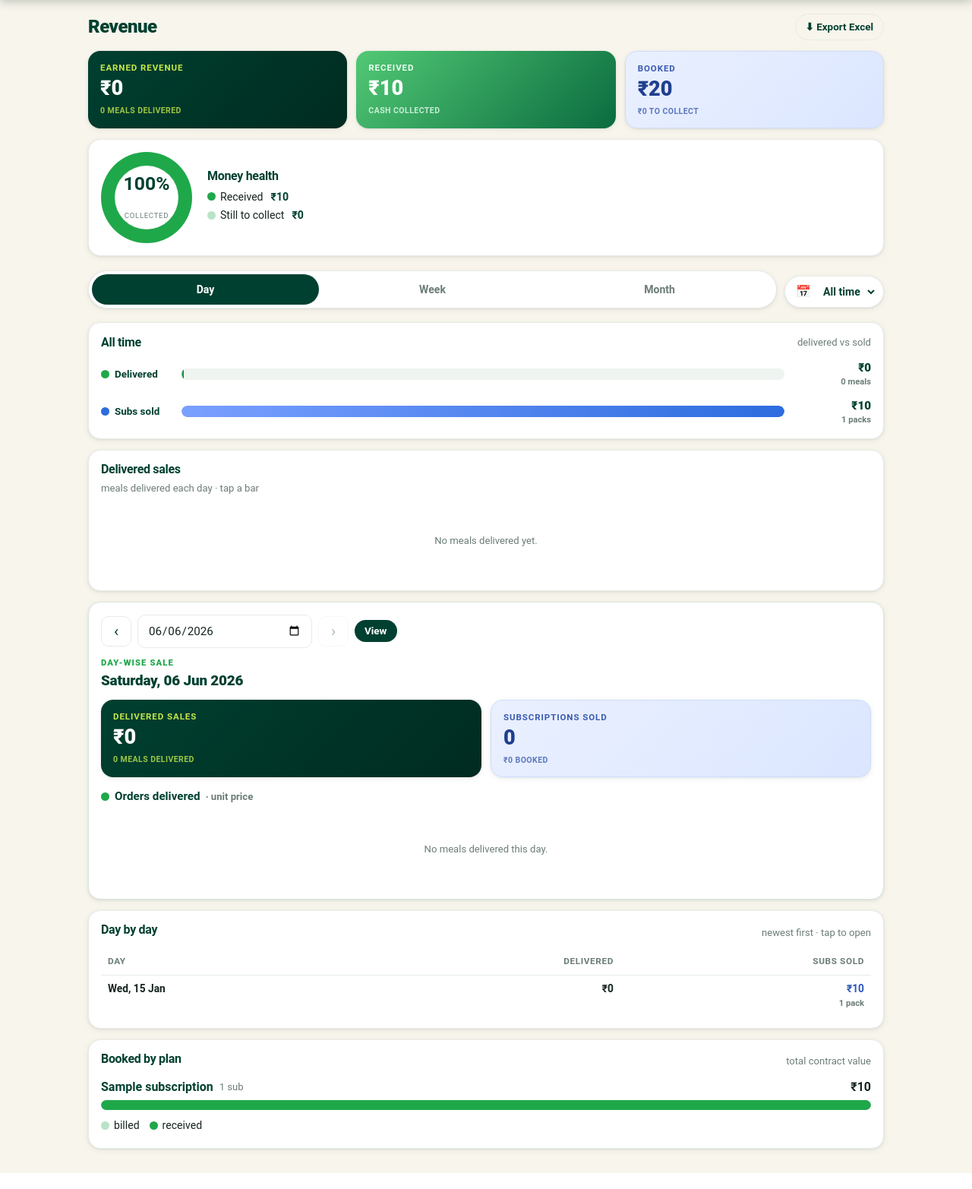
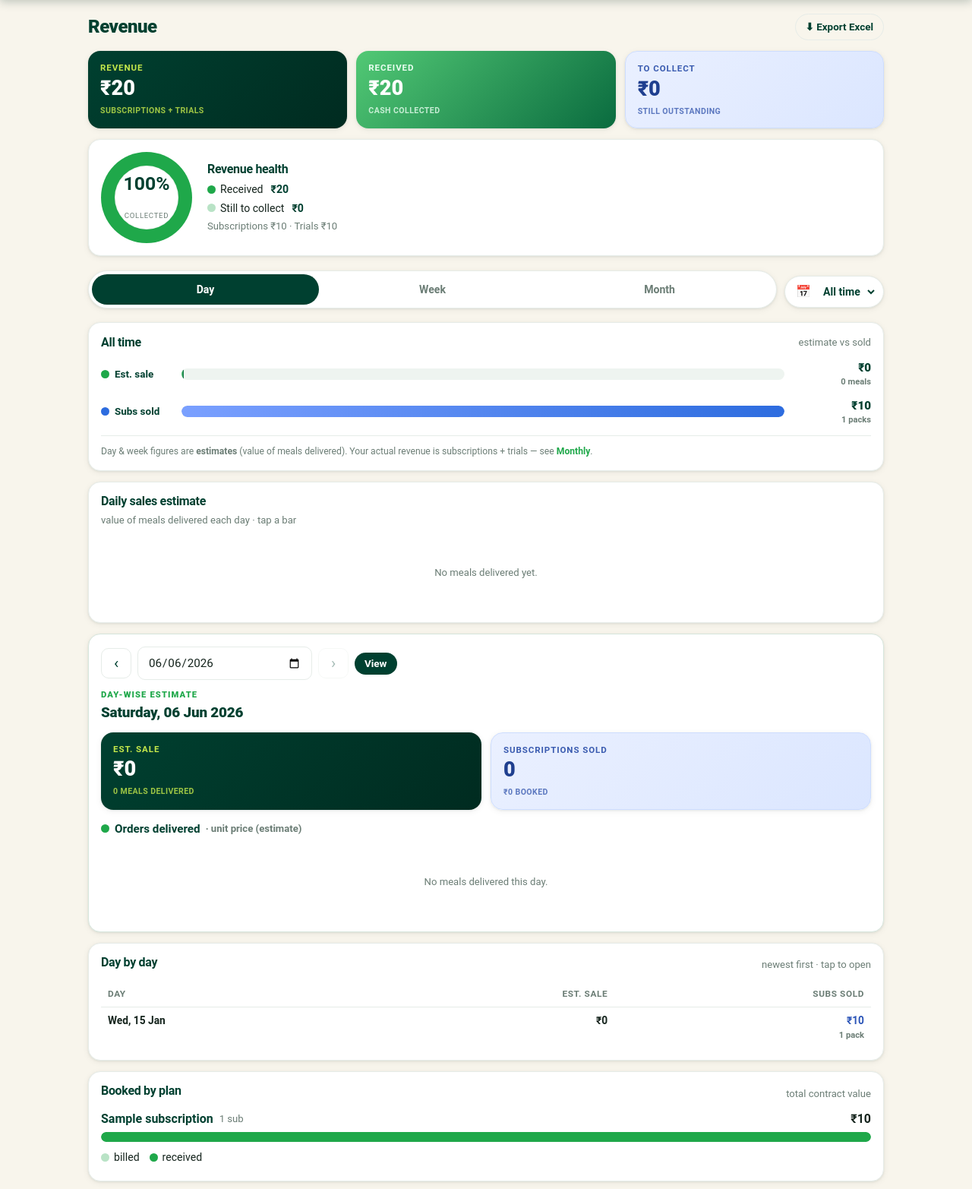
Before and after one commit to balaji2082/oggainz-os, a Flask app: page /revenue in a window 1280 px wide. Shown: the part 57-1622 px from the top of the page at 76% size. Before the commit the page ends 1601 px from the top, so only its background shows below. Run offline with Flask 3, Linux system fonts and the light colour scheme; tables that the repository leaves empty hold one stand-in row (values such as "Sample post").

Commit message:
Fix revenue model: Revenue = subscriptions + trials; day/week are estimates
- Headline + Monthly now show ACTUAL revenue = subscriptions sold + trial sales
  (core.monthly_revenue(); reconciles exactly to the all-time total).
- headline_stats adds trial_received / received_all / pending_all so "Received"
  and "To collect" count trials too; collection % is revenue-based.
- Hero tiles: Revenue (subs + trials), Received, To collect.
- Month view: chart + table show revenue (Subs / Trials / Revenue / Growth),
  growth computed on revenue.
- Day & week views are clearly labelled SALES ESTIMATES (value of meals
  delivered), with a note pointing to Monthly for actual revenue. Estimate vs
  subscriptions-sold comparison kept for context.

Co-Authored-By: Claude Opus 4.8 <noreply@anthropic.com>

```diff
--- a/app.py
+++ b/app.py
@@ -742,14 +742,16 @@ def revenue():
         scope = "all"
 
     stats = core.headline_stats(c)
-    _, _, earned = core.daily_view(c)                # all-time earned → hero tile
+    monthly_rev = core.monthly_revenue(c)            # ACTUAL revenue (subs + trials) by month
+    _, _, earned = core.daily_view(c)                # all-time delivered ESTIMATE (day/week only)
     by_plan = c.execute(
         "SELECT plan_name, COUNT(*) n, COALESCE(SUM(total_amount),0) amt, "
         "       COALESCE(SUM(amount_received),0) recv "
         "FROM subscriptions GROUP BY plan_name ORDER BY amt DESC").fetchall()
-    collected = (stats["received"] / stats["sales"] * 100) if stats["sales"] else 0
+    # Collection rate against true revenue (subscriptions + trials).
+    collected = (stats["received_all"] / stats["overall"] * 100) if stats["overall"] else 0
     this_month = core.month_label_iso()
-    cur = next((m for m in months if m["month"] == this_month), None)
+    cur = next((m for m in monthly_rev if m["month"] == this_month), None)
 
     # Month-scoped data for the charts + tables (day & week views honour the scope).
     days, _, earned_scope = core.daily_view(c, limit=999, month=scope)
@@ -783,7 +785,7 @@ def revenue():
                            subs_months=subs_months, subs_map=subs_map,
                            subs_week_map=subs_week_map, subs_month_map=subs_month_map,
                            focus=focus, scope=scope, month_opts=month_opts, summary=summary,
-                           day_table=day_table, week_table=week_table)
+                           day_table=day_table, week_table=week_table, monthly_rev=monthly_rev)
 
 
 # ---------------------------------------------------------------------------
--- a/static/css/style.css
+++ b/static/css/style.css
@@ -596,6 +596,9 @@ tr.rowlink:hover{background:var(--cream)}
 .cmp-v{flex:0 0 auto; text-align:right; font-weight:800; color:var(--forest); font-size:.95rem;
   min-width:104px; font-variant-numeric:tabular-nums}
 .cmp-v small{display:block; font-weight:600; color:var(--muted); font-size:.7rem}
+.cmp-note{margin-top:12px; padding-top:11px; border-top:1px solid var(--line); font-size:.76rem;
+  color:var(--muted); line-height:1.5}
+.cmp-note a{color:var(--lime); font-weight:700}
 
 /* Selected bar + anchor columns in the charts */
 .daychart a.col{cursor:pointer; text-decoration:none}
--- a/templates/revenue.html
+++ b/templates/revenue.html
@@ -4,22 +4,22 @@
 <div class="page-head"><h1>Revenue</h1><span class="spacer"></span>
   <a class="btn btn-ghost btn-sm" href="{{ url_for('export') }}">⬇ Export Excel</a></div>
 
-<!-- All-time headline tiles -->
+<!-- All-time revenue tiles (Revenue = subscriptions + trials sold) -->
 <div class="tiles tiles-3" style="margin-bottom:14px">
   <div class="tile dark tile-hero">
-    <div class="k">Earned revenue</div>
-    <div class="v">{{ earned.overall|inr }}</div>
-    <div class="tap" style="color:var(--lime-e)">{{ earned.delivered }} meals delivered</div>
+    <div class="k">Revenue</div>
+    <div class="v">{{ stats.overall|inr }}</div>
+    <div class="tap" style="color:var(--lime-e)">subscriptions + trials</div>
   </div>
   <div class="tile accent">
     <div class="k">Received</div>
-    <div class="v">{{ stats.received|inr }}</div>
+    <div class="v">{{ stats.received_all|inr }}</div>
     <div class="tap" style="color:#eafff1">cash collected</div>
   </div>
   <div class="tile tile-book">
-    <div class="k">Booked</div>
-    <div class="v">{{ stats.overall|inr }}</div>
-    <div class="tap">{{ stats.pending_amt|inr }} to collect</div>
+    <div class="k">To collect</div>
+    <div class="v">{{ stats.pending_all|inr }}</div>
+    <div class="tap">still outstanding</div>
   </div>
 </div>
 
@@ -29,20 +29,21 @@
     <div class="donut-hole"><b>{{ collected|round(0,'floor')|int }}%</b><span>collected</span></div>
   </div>
   <div class="insight-body">
-    <h3 style="margin:0 0 8px">Money health</h3>
-    <div class="legend"><span class="dot dot-lime"></span> Received <b>{{ stats.received|inr }}</b></div>
-    <div class="legend"><span class="dot dot-sage"></span> Still to collect <b>{{ stats.pending_amt|inr }}</b></div>
+    <h3 style="margin:0 0 8px">Revenue health</h3>
+    <div class="legend"><span class="dot dot-lime"></span> Received <b>{{ stats.received_all|inr }}</b></div>
+    <div class="legend"><span class="dot dot-sage"></span> Still to collect <b>{{ stats.pending_all|inr }}</b></div>
+    <div class="small muted" style="margin-top:3px">Subscriptions {{ stats.sales|inr }} · Trials {{ stats.trial_sales|inr }}</div>
     {% if cur %}
     <div class="hr"></div>
-    <div class="small muted" style="margin-bottom:2px">Earned this month ({{ this_month }})</div>
+    <div class="small muted" style="margin-bottom:2px">Revenue this month ({{ this_month }})</div>
     <div class="row" style="gap:18px; align-items:baseline">
-      <div><span class="big-num">{{ cur.overall|inr }}</span></div>
+      <div><span class="big-num">{{ cur.revenue|inr }}</span></div>
       {% if cur.growth is not none %}
       <div class="growth {{ 'up' if cur.growth>=0 else 'down' }}">
         {{ '▲' if cur.growth>=0 else '▼' }} {{ (cur.growth*100)|round(0,'floor')|int|abs }}% vs last month</div>
       {% endif %}
     </div>
-    <div class="small muted">{{ cur.delivered }} meals delivered · {{ cur.subs_sold }} subs booked</div>
+    <div class="small muted">{{ cur.sub_count }} subs · {{ cur.trial_count }} trials</div>
     {% endif %}
   </div>
 </div>
@@ -65,16 +66,17 @@
   {% endif %}
 </div>
 
-<!-- Scoped summary: delivered vs sold infographic -->
+{% if period != 'month' %}
+<!-- Scoped summary: sales ESTIMATE (delivered) vs subscriptions sold (booked) -->
 {% set cmax = ([summary.deliv_value, summary.sold_value]|max) or 1 %}
 <div class="card cmp-card">
   <div class="cmp-top">
     <h3>{{ summary.label }}</h3>
     <span class="spacer"></span>
-    <span class="small muted">delivered vs sold</span>
+    <span class="small muted">estimate vs sold</span>
   </div>
   <div class="cmp-row">
-    <span class="cmp-k"><i class="ds-dot sub"></i> Delivered</span>
+    <span class="cmp-k"><i class="ds-dot sub"></i> Est. sale</span>
     <span class="cmp-track"><i class="cmp-fill sub" style="width:{{ (100*summary.deliv_value/cmax)|round(0,'floor')|int }}%"></i></span>
     <span class="cmp-v">{{ summary.deliv_value|inr }} <small>{{ summary.deliv_meals }} meals</small></span>
   </div>
@@ -83,7 +85,10 @@
     <span class="cmp-track"><i class="cmp-fill book" style="width:{{ (100*summary.sold_value/cmax)|round(0,'floor')|int }}%"></i></span>
     <span class="cmp-v">{{ summary.sold_value|inr }} <small>{{ summary.sold_count }} packs</small></span>
   </div>
+  <div class="cmp-note">Day &amp; week figures are <b>estimates</b> (value of meals delivered).
+    Your actual revenue is subscriptions + trials — see <a href="{{ url_for('revenue', period='month') }}">Monthly</a>.</div>
 </div>
+{% endif %}
 
 {# ======================================================================= #}
 {#  Reusable: focused-period panel + day/week breakdown table              #}
@@ -109,12 +114,12 @@
     <button class="btn btn-forest btn-sm" type="submit">View</button>
   </form>
 
-  <div class="focus-cap">{{ 'Day-wise sale' if focus.period=='day' else 'Week-wise sale' }}</div>
+  <div class="focus-cap">{{ 'Day-wise estimate' if focus.period=='day' else 'Week-wise estimate' }}</div>
   <div class="focus-date">{{ focus.title }}</div>
 
   <div class="tiles tiles-2 focus-stats">
     <div class="tile dark">
-      <div class="k">Delivered sales</div>
+      <div class="k">Est. sale</div>
       <div class="v">{{ focus.delivered.total|inr }}</div>
       <div class="tap">{{ focus.delivered.count }} meal{{ 's' if focus.delivered.count!=1 }} delivered</div>
     </div>
@@ -125,7 +130,7 @@
     </div>
   </div>
 
-  <h4 class="focus-h"><span class="ds-dot sub"></span> Orders delivered <span class="muted small">· unit price</span></h4>
+  <h4 class="focus-h"><span class="ds-dot sub"></span> Orders delivered <span class="muted small">· unit price (estimate)</span></h4>
   <div class="ds-list-static">
     {% for it in focus.delivered.orders %}
     <div class="ds-item">
@@ -143,7 +148,7 @@
     {% else %}<div class="empty small">No meals delivered {{ 'this day' if focus.period=='day' else 'this week' }}.</div>{% endfor %}
   </div>
   {% if focus.delivered.orders %}
-  <div class="focus-foot"><span>{{ 'Day' if focus.period=='day' else 'Week' }} sale total</span>
+  <div class="focus-foot"><span>Est. {{ 'day' if focus.period=='day' else 'week' }} total</span>
     <b>{{ focus.delivered.total|inr }}</b></div>
   {% endif %}
 
@@ -175,7 +180,7 @@
     <span class="spacer"></span><span class="small muted">newest first · tap to open</span></div>
   <div class="table-wrap"><table class="rev-table revx">
     <tr><th>{{ 'Day' if period=='day' else 'Week of' }}</th>
-        <th class="num">Delivered</th><th class="num">Subs sold</th></tr>
+        <th class="num">Est. sale</th><th class="num">Subs sold</th></tr>
     {% for r in rows|reverse %}
     {% if period=='day' %}{% set href = url_for('revenue', period='day', d=r.key, month=scope) %}
     {% else %}{% set href = url_for('revenue', period='week', w=r.key, month=scope) %}{% endif %}
@@ -194,8 +199,8 @@
 {% if period == 'day' %}
 {% set maxv = (days|map(attribute='overall')|max) or 1 %}
 <div class="card chart-card">
-  <div class="card-title"><div><h3>Delivered sales</h3>
-    <div class="small muted">meals delivered each day{{ ' · ' + summary.label if summary.scoped }} · tap a bar</div></div></div>
+  <div class="card-title"><div><h3>Daily sales estimate</h3>
+    <div class="small muted">value of meals delivered each day{{ ' · ' + summary.label if summary.scoped }} · tap a bar</div></div></div>
   {% if days %}
   <div class="daychart">
     {% for x in days %}
@@ -217,8 +222,8 @@
 {% elif period == 'week' %}
 {% set maxv = (weeks|map(attribute='overall')|max) or 1 %}
 <div class="card chart-card">
-  <div class="card-title"><div><h3>Delivered sales</h3>
-    <div class="small muted">meals delivered each week{{ ' · ' + summary.label if summary.scoped }} · tap a bar</div></div></div>
+  <div class="card-title"><div><h3>Weekly sales estimate</h3>
+    <div class="small muted">value of meals delivered each week{{ ' · ' + summary.label if summary.scoped }} · tap a bar</div></div></div>
   {% if weeks %}
   <div class="daychart">
     {% for w in weeks %}
@@ -238,36 +243,37 @@
 {{ breakdown_table(week_table, 'week', scope) }}
 
 {% else %}
-{# ---------------- MONTHLY ---------------- #}
-{% set maxv = (months|map(attribute='overall')|max) or 1 %}
+{# -------------- MONTHLY — actual revenue (subscriptions + trials) -------------- #}
+{% set maxv = (monthly_rev|map(attribute='revenue')|max) or 1 %}
 <div class="card chart-card">
-  <div class="card-title"><div><h3>Delivered revenue by month</h3>
-    <div class="small muted">tap a bar to open that month's days</div></div></div>
+  <div class="card-title"><div><h3>Monthly revenue</h3>
+    <div class="small muted">subscriptions + trials sold · tap a bar to open that month</div></div></div>
   <div class="daychart daychart-tall">
-    {% for m in months %}
-    <a class="col {{ 'peak' if m.overall==maxv }}" href="{{ url_for('revenue', period='day', month=m.month) }}"
-       style="--h:{{ (100*m.overall/maxv)|round(0,'floor')|int }}%">
-      <span class="col-val">{{ m.overall|inr }}</span>
+    {% for m in monthly_rev %}
+    <a class="col {{ 'peak' if m.revenue==maxv }}" href="{{ url_for('revenue', period='day', month=m.month) }}"
+       style="--h:{{ (100*m.revenue/maxv)|round(0,'floor')|int }}%">
+      <span class="col-val">{{ m.revenue|inr }}</span>
       <span class="col-bar"><i></i></span>
       <span class="col-lbl">{{ m.month }}</span>
     </a>
-    {% else %}<div class="empty small">No monthly revenue yet.</div>{% endfor %}
+    {% else %}<div class="empty small">No revenue yet.</div>{% endfor %}
   </div>
 </div>
 <div class="card">
   <div class="card-title"><h3>Month by month</h3><span class="spacer"></span>
-    <span class="small muted">tap to open the month</span></div>
+    <span class="small muted">actual revenue · tap to open</span></div>
   <div class="table-wrap"><table class="rev-table revx">
-    <tr><th>Month</th><th class="num">Delivered</th><th class="num">Subs sold</th><th class="num">Growth</th></tr>
-    {% for m in months|reverse %}{% set sm = subs_month_map.get(m.month) %}
+    <tr><th>Month</th><th class="num">Subs</th><th class="num">Trials</th><th class="num">Revenue</th><th class="num">Growth</th></tr>
+    {% for m in monthly_rev|reverse %}
     <tr class="rowlink" onclick="location.href='{{ url_for('revenue', period='day', month=m.month) }}'">
       <td><b>{{ m.month }}</b></td>
-      <td class="num"><b>{{ m.overall|inr }}</b><span class="cell-sub">{{ m.delivered }} meal{{ 's' if m.delivered!=1 }}</span></td>
-      <td class="num">{% if sm and sm.count %}<b class="book">{{ sm.value|inr }}</b><span class="cell-sub">{{ sm.count }} pack{{ 's' if sm.count!=1 }}</span>{% else %}<span class="muted">—</span>{% endif %}</td>
+      <td class="num">{{ m.sub_value|inr }}<span class="cell-sub">{{ m.sub_count }} pack{{ 's' if m.sub_count!=1 }}</span></td>
+      <td class="num">{{ m.trial_value|inr }}{% if m.trial_count %}<span class="cell-sub">{{ m.trial_count }} trial{{ 's' if m.trial_count!=1 }}</span>{% endif %}</td>
+      <td class="num"><b>{{ m.revenue|inr }}</b></td>
       <td class="num">{% if m.growth is none %}—{% else %}
         <span class="{{ 'up' if m.growth>=0 else 'down' }} growth">{{ '+' if m.growth>=0 }}{{ (m.growth*100)|round(0,'floor')|int }}%</span>{% endif %}</td>
     </tr>
-    {% else %}<tr><td colspan="4" class="muted">No sales yet.</td></tr>{% endfor %}
+    {% else %}<tr><td colspan="5" class="muted">No revenue yet.</td></tr>{% endfor %}
   </table></div>
 </div>
 {% endif %}
```
Also changed, not shown: core.py (+39 -1 lines).
